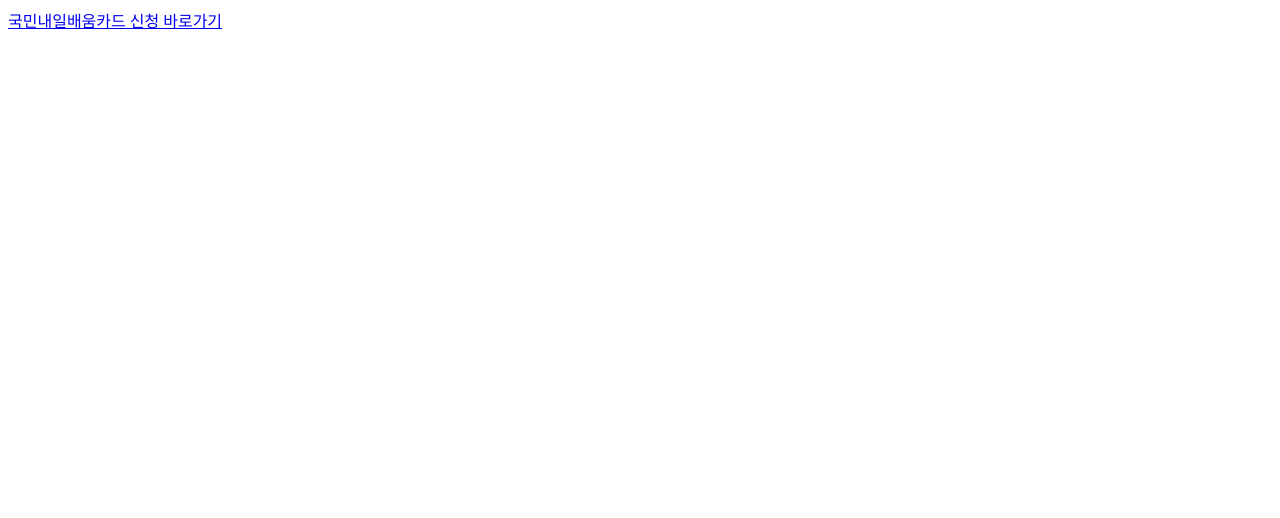
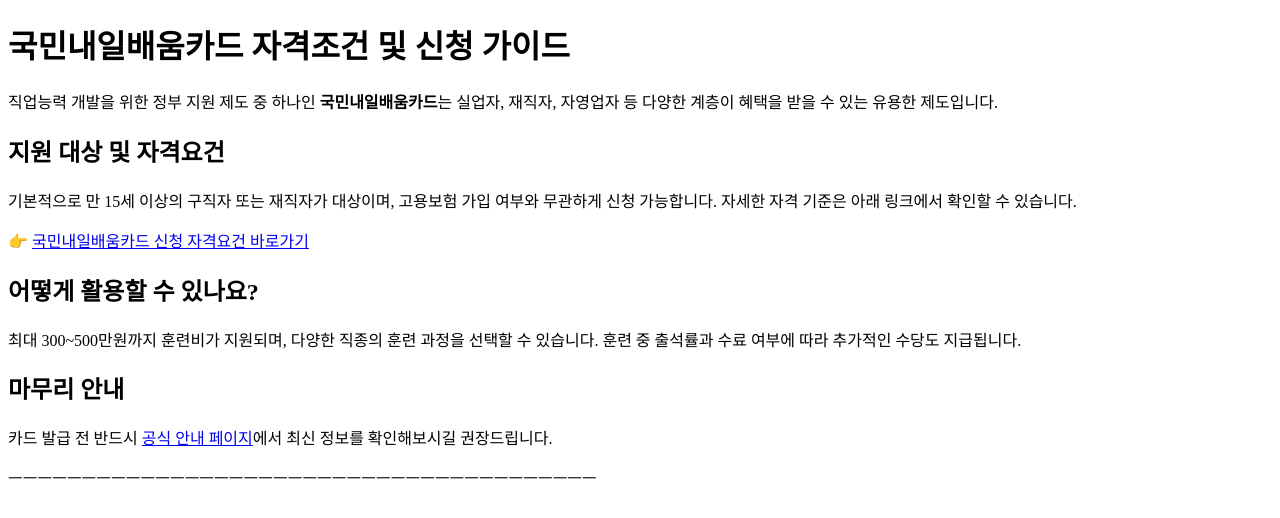
Before and after one commit to KSH-KOR-97/KSH-KOR-97.github.io, a plain HTML site: page index.html in a window 1280 px wide. Drawn offline with Linux system fonts and the light colour scheme.

Commit message:
Update index.html

```diff
--- a/index.html
+++ b/index.html
@@ -1,3 +1,39 @@
-<a href="https://carwise.co.kr/" target="_blank" rel="noopener">
-  국민내일배움카드 신청 바로가기
-</a>
+<!DOCTYPE html>
+<html lang="ko">
+<head>
+  <meta charset="UTF-8" />
+  <meta name="viewport" content="width=device-width, initial-scale=1.0" />
+  <meta name="description" content="국민내일배움카드 신청 자격조건, 대상, 발급방법 등 핵심 정보를 정리했습니다. 훈련 참여를 고려 중이라면 꼭 확인해보세요.">
+  <title>국민내일배움카드 자격조건 및 신청방법</title>
+</head>
+<body>
+  <h1>국민내일배움카드 자격조건 및 신청 가이드</h1>
+
+  <p>
+    직업능력 개발을 위한 정부 지원 제도 중 하나인 <strong>국민내일배움카드</strong>는 실업자, 재직자, 자영업자 등 다양한 계층이 혜택을 받을 수 있는 유용한 제도입니다.
+  </p>
+
+  <h2>지원 대상 및 자격요건</h2>
+  <p>
+    기본적으로 만 15세 이상의 구직자 또는 재직자가 대상이며, 고용보험 가입 여부와 무관하게 신청 가능합니다. 자세한 자격 기준은 아래 링크에서 확인할 수 있습니다.
+  </p>
+
+  <p>
+    👉 <a href="https://carwise.co.kr/" target="_blank" rel="noopener">
+      국민내일배움카드 신청 자격요건 바로가기
+    </a>
+  </p>
+
+  <h2>어떻게 활용할 수 있나요?</h2>
+  <p>
+    최대 300~500만원까지 훈련비가 지원되며, 다양한 직종의 훈련 과정을 선택할 수 있습니다. 훈련 중 출석률과 수료 여부에 따라 추가적인 수당도 지급됩니다.
+  </p>
+
+  <h2>마무리 안내</h2>
+  <p>
+    카드 발급 전 반드시 <a href="https://carwise.co.kr/" target="_blank" rel="noopener">공식 안내 페이지</a>에서 최신 정보를 확인해보시길 권장드립니다.
+  </p>
+</body>
+</html>
+
+ㅡㅡㅡㅡㅡㅡㅡㅡㅡㅡㅡㅡㅡㅡㅡㅡㅡㅡㅡㅡㅡㅡㅡㅡㅡㅡㅡㅡㅡㅡㅡㅡㅡㅡㅡㅡㅡㅡㅡㅡ
```
